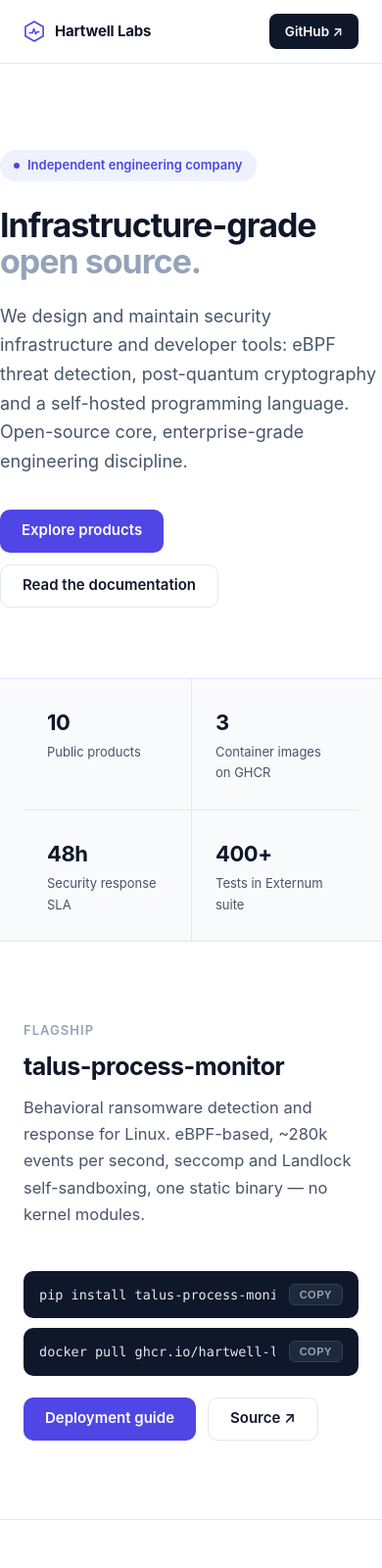
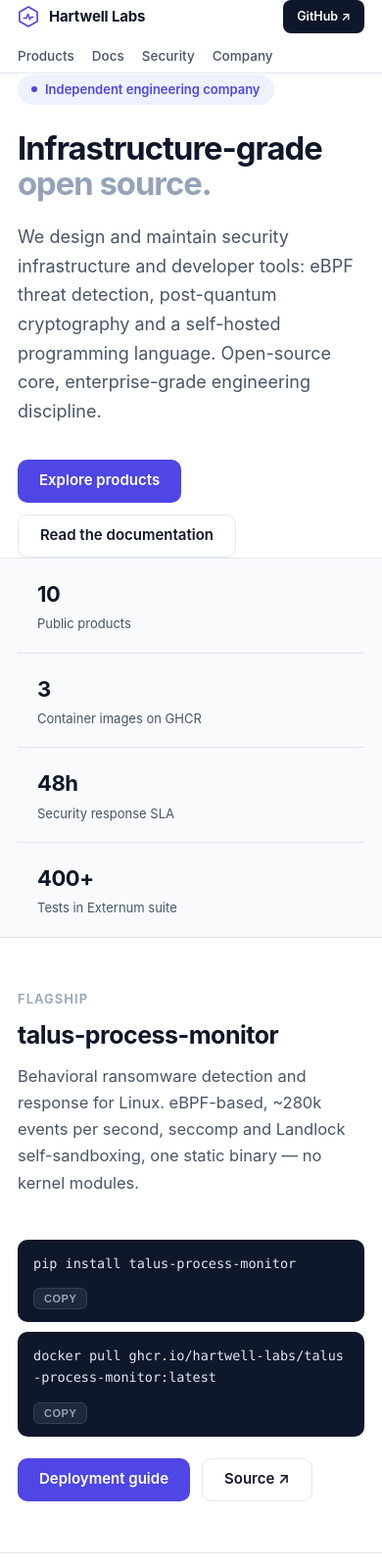
Before and after one commit to Hartwell-Labs/hartwell-labs.github.io, a plain HTML site: page index.html in a window 390 px wide. Shown: the top 1600 px of the page at 98% size. Drawn offline with Linux system fonts and the light colour scheme.

Commit message:
responsive hardening: mobile nav (scroll row, no more display:none), overflow-safe grids, stacked timeline, anchor scroll-margin, small-screen stats/footer

```diff
--- a/assets/site.css
+++ b/assets/site.css
@@ -127,3 +127,28 @@ footer { border-top: 1px solid var(--border); padding: 40px 0 46px; background:
 .footer-grid .about { font-size: 14px; color: var(--txt-2); max-width: 300px; }
 .f-fine { margin-top: 34px; padding-top: 18px; border-top: 1px solid var(--border); font-size: 12.5px; color: var(--txt-3); display: flex; justify-content: space-between; gap: 12px; flex-wrap: wrap; }
 @media (max-width: 820px) { .footer-grid { grid-template-columns: 1fr 1fr; } }
+
+/* ── responsive hardening (uniform across all pages) ── */
+.prod-grid { grid-template-columns: repeat(auto-fill, minmax(min(320px, 100%), 1fr)); }
+.team-grid { grid-template-columns: repeat(auto-fill, minmax(min(280px, 100%), 1fr)); }
+[id] { scroll-margin-top: 84px; } /* sticky header never covers anchors */
+img, svg { max-width: 100%; height: auto; }
+@media (max-width: 720px) {
+  .header-in { height: auto; flex-wrap: wrap; padding: 10px 0; row-gap: 6px; }
+  nav.main { display: flex !important; width: 100%; order: 3; gap: 18px; overflow-x: auto; -webkit-overflow-scrolling: touch; }
+  nav.main a { white-space: nowrap; font-size: 13.5px; padding: 6px 0; }
+  .hero { padding: 54px 0 46px; }
+  section { padding: 52px 0; }
+  .tl-item { grid-template-columns: 1fr; gap: 4px; }
+  .cmd { flex-wrap: wrap; }
+  .cmd code { white-space: normal; word-break: break-all; overflow-x: visible; }
+}
+@media (max-width: 420px) {
+  .container { padding: 0 18px; }
+  h1 { font-size: clamp(27px, 8.4vw, 34px); }
+  .stats-in { grid-template-columns: 1fr; }
+  .stat { padding: 18px 20px; }
+  .stat + .stat { border-left: none; border-top: 1px solid var(--border); }
+  .header-cta { height: 34px; padding: 0 14px; font-size: 12.5px; }
+  .footer-grid { grid-template-columns: 1fr; }
+}
```
